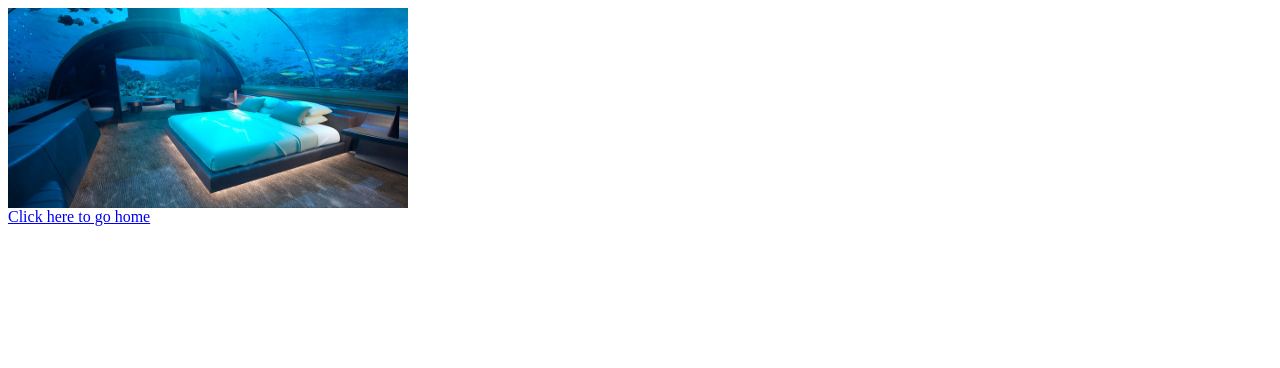
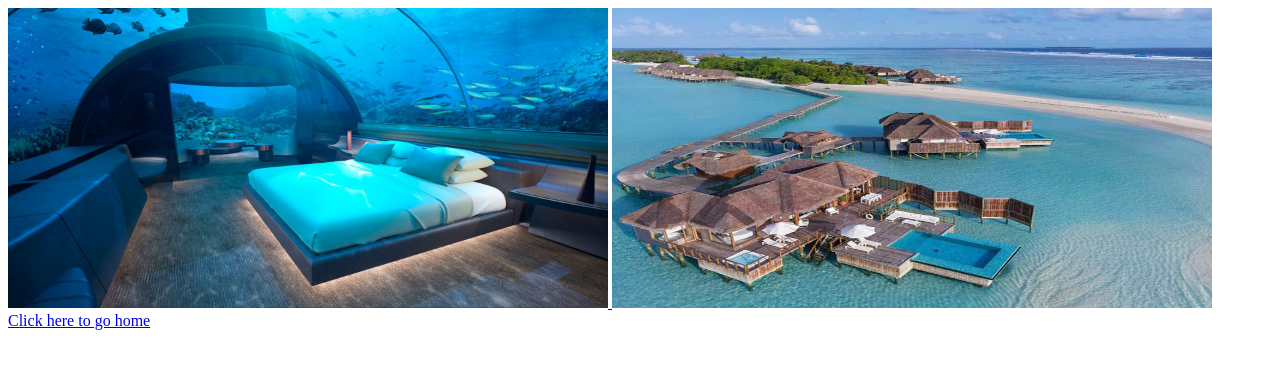
Before and after one commit to DrCarlArrington-Student/DrCarlArrington-Student.github.io, a plain HTML site: page travel.html in a window 1280 px wide. Drawn offline with Linux system fonts and the light colour scheme.

Commit message:
Update travel.html

```diff
--- a/travel.html
+++ b/travel.html
@@ -6,7 +6,11 @@
   <body>
     <a href="maldives001.jpg">
     <img src="maldives001.jpg" title="Maldives Picture #1"
-      width="400" height="200">
+      width="600" height="300">
+    </a>
+    <a href="maldives002.jpg">
+    <img src="maldives002.jpg" title="Maldives Picture #2"
+      width="600" height="300">
     </a>
     <br>
     <a href="index.html">Click here to go home</a>
```
